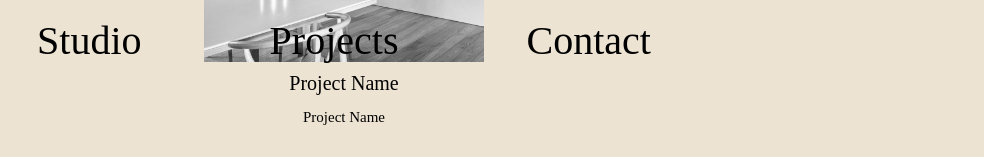
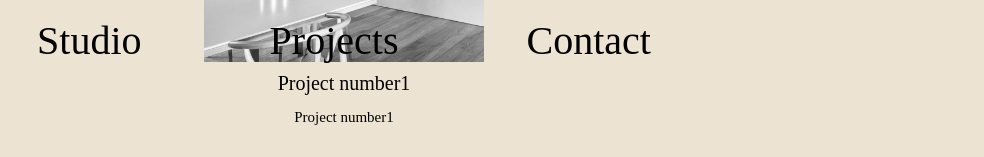
Before and after one commit to sebastianeliasb/AdrianaCamps, a React (Create React App) app in the folder adrianacamps/: page /projects in a window 1280 px wide. Shown: the part 351-508 px from the top of the page, without its empty margins (296-1280 px from the left). Built offline with nearby package versions, Linux system fonts and the light colour scheme; a web font is replaced by a local one.

Commit message:
fake data introduction

```diff
--- a/adrianacamps/src/Components/ProjectContent/ProjectContent.js
+++ b/adrianacamps/src/Components/ProjectContent/ProjectContent.js
@@ -1,18 +1,20 @@
 import React from "react";
 //style
 import "./style/projectContent.scss";
-import projectImage from "../../assets/project_image.jpg";
-function ProjectContent() {
+function ProjectContent({ data }) {
+  if (!data) {
+    return null;
+  }
   return (
     <div className="project-content-box">
       <div
         className="project-image"
-        style={{ backgroundImage: `url(${projectImage}) ` }}
-      >
-
-      </div>
-      <div className="project-title1">Project Name</div>
-      <div className="project-title2">Project Name</div>
+        style={{
+          backgroundImage: `url(${data.projectImages[0].projectImageMain}) `,
+        }}
+      ></div>
+      <div className="project-title1">{data.projectInfo[0].name}</div>
+      <div className="project-title2">{data.projectInfo[0].name}</div>
     </div>
   );
 }
--- a/adrianacamps/src/pages/Projects/Projects.js
+++ b/adrianacamps/src/pages/Projects/Projects.js
@@ -3,18 +3,83 @@ import React from "react";
 //Components
 import ContentContainer from "../../Components/ContentContainer";
 import ProjectContent from "../../Components/ProjectContent/ProjectContent";
+//Layout
 import MainPageLayout from "../../layouts/MainPageLayout";
-//Layout
-import NameLayout from "../../layouts/nameLayout";
+//Images
+import projectImageMain1 from "../../assets/project_image.jpg";
 
-function Projects({ ...color }) {
-  console.log(color);
+function Projects() {
+  console.log(projectImageMain1);
+  const fakeData = [
+    {
+      id: "0",
+      projectInfo: [
+        {
+          name: "Project number1",
+          location: "Glessen,Germany",
+          date: "2017-2020",
+          description:
+            "Designed for a site formerly occupied by a mews house, located between parallel rows of townhouses in the town of Giessen in central Germany, this project was always going to be about taking a set of established architectural principles and applying them to the creation of an enclosed domestic universe  of Giessen in central Germany, this project was always going to be about taking a set of established architectural principles and applying them to the creation of an enclosed domestic universe. of Giessen in central Germany, this project was always going to be about taking a set of established architectural principles and applying them to the creation of an enclosed domestic universe. of Giessen in central Germany, this project was always going to be about taking a set of established architectural principles and applying them to the creation of an enclosed domestic universe.",
+          client: "Lorem Ipsum",
+          photografer: "Lorem Ipsum",
+          surface: "Lorem Ipsum",
+        },
+      ],
+      projectImages: [
+        {
+          projectImageMain: projectImageMain1,
+          projectImage1: null,
+          projectImage2: null,
+          projectImage3: null,
+          projectImage4: null,
+          projectImage5: null,
+          projectImage6: null,
+          projectImage7: null,
+          projectImage8: null,
+          projectImage9: null,
+          projectImage10: null,
+        },
+      ],
+    },
+    {
+      id: "1",
+      projectInfo: [
+        {
+          name: "Project number2",
+          location: "Glessen,Germany",
+          date: "2017-2020",
+          description: "",
+          client: "Lorem Ipsum",
+          photografer: "Lorem Ipsum",
+          surface: "Lorem Ipsum",
+        },
+      ],
+      projectImages: [
+        {
+          projectImageMain: projectImageMain1,
+          projectImage1: null,
+          projectImage2: null,
+          projectImage3: null,
+          projectImage4: null,
+          projectImage5: null,
+          projectImage6: null,
+          projectImage7: null,
+          projectImage8: null,
+          projectImage9: null,
+          projectImage10: null,
+        },
+      ],
+    },
+  ];
+
   return (
     <>
       <MainPageLayout backgroundColor={"beige"}>
         <ContentContainer>
-          <ProjectContent />
-          <ProjectContent />
+          {fakeData.map((data) => (
+            <ProjectContent data={data} />
+          ))}
+          {/* <ProjectContent /> */}
         </ContentContainer>
       </MainPageLayout>
     </>
```
